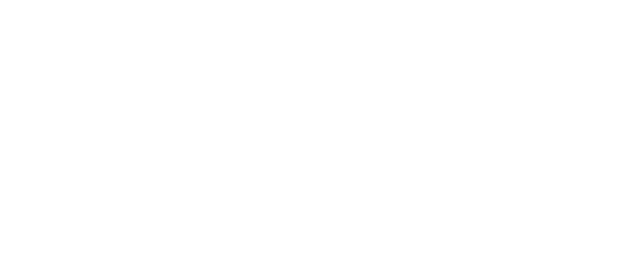
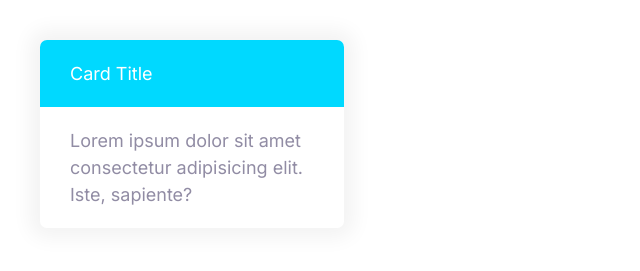
Before and after one commit to savgym/Moshify, a plain HTML site: page index.html in a window 1280 px wide. Shown: the whole page, without its empty margins (0-640 px from the left). Drawn offline with Linux system fonts and the light colour scheme.

Commit message:
Card Component

```diff
--- a/CSS/style.css
+++ b/CSS/style.css
@@ -275,3 +275,25 @@ a {
     font-size: 1.5rem;
   }
 }
+
+/* Cards */
+
+.card {
+  border-radius: 7px;
+  box-shadow: 0 0 20px 10px #f3f3f3;
+  overflow: hidden;
+}
+
+.card__header,
+.card__body {
+  padding: 2rem 3rem;
+}
+
+.card--primary .card__header {
+  background: var(--color-primary);
+  color: #fff;
+}
+.card--secondary .card__header {
+  background: var(--color-secondary);
+  color: #fff;
+}
--- a/index.html
+++ b/index.html
@@ -13,5 +13,15 @@
       rel="stylesheet"
     />
   </head>
-  <body></body>
+  <body>
+    <div style="width: 30%; padding: 4rem">
+      <div class="card card--secondary">
+        <header class="card__header">Card Title</header>
+        <div class="card__body">
+          Lorem ipsum dolor sit amet consectetur adipisicing elit. Iste,
+          sapiente?
+        </div>
+      </div>
+    </div>
+  </body>
 </html>
```
Also changed, not shown: components/cards.html (added, +8 -0 lines).
